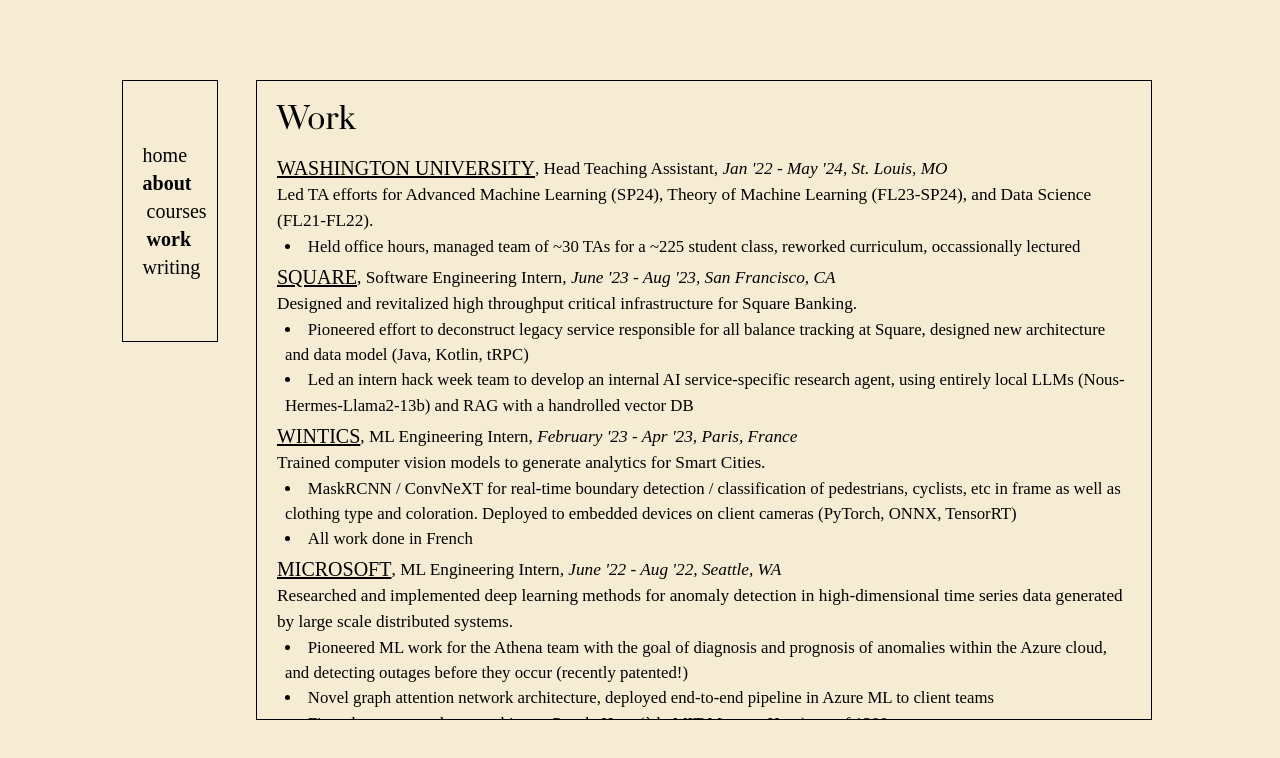
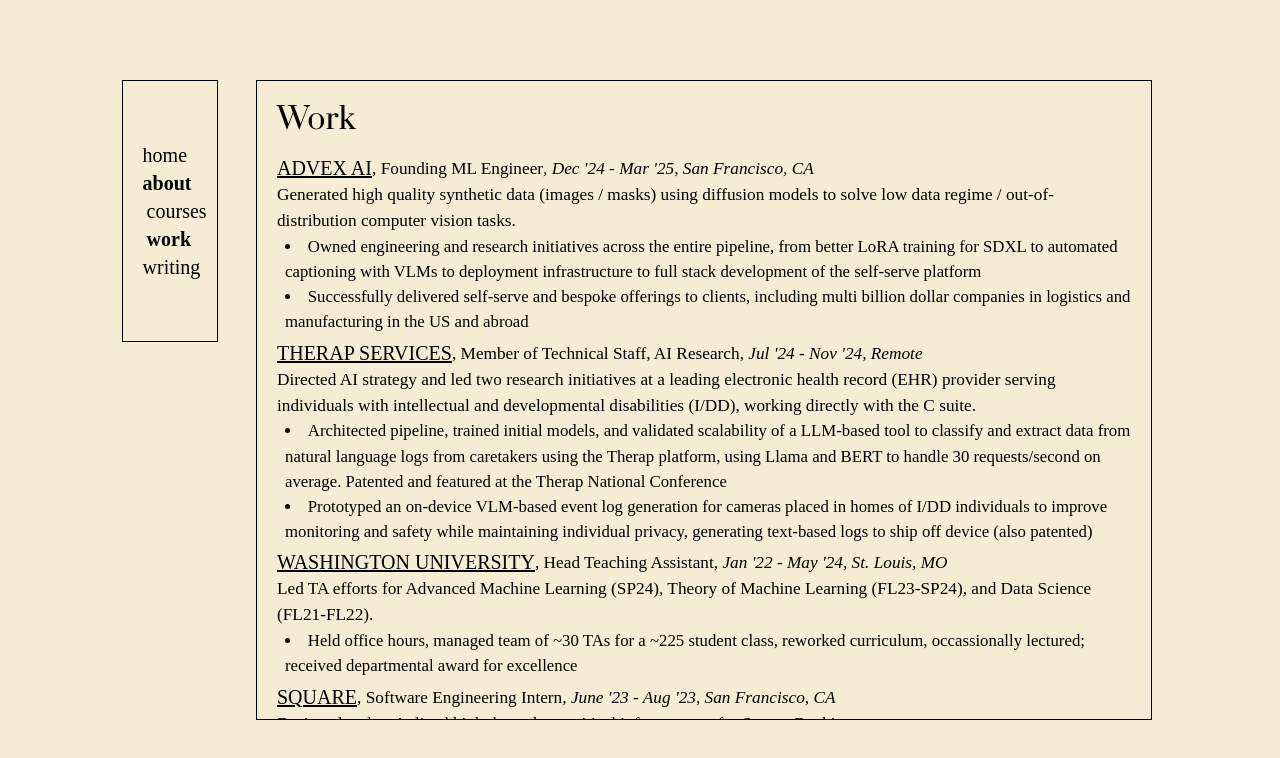
Before and after one commit to wsepesi/ws-personal-site, a Next.js app: page /about/work in a window 1280 px wide. Shown: the top 758 px of the page. Built offline with nearby package versions, Linux system fonts and the light colour scheme; a web font is replaced by a local one.

Commit message:
work update

```diff
--- a/pages/about/work.tsx
+++ b/pages/about/work.tsx
@@ -13,13 +13,35 @@
 
 const positions: Position[] = [
     {
+        company: "ADVEX AI",
+        title: "Founding ML Engineer",
+        location: "San Francisco, CA",
+        dates: "Dec '24 - Mar '25",
+        description: "Generated high quality synthetic data (images / masks) using diffusion models to solve low data regime / out-of-distribution computer vision tasks.",
+        bullets: [
+            "Owned engineering and research initiatives across the entire pipeline, from better LoRA training for SDXL to automated captioning with VLMs to deployment infrastructure to full stack development of the self-serve platform",
+            "Successfully delivered self-serve and bespoke offerings to clients, including multi billion dollar companies in logistics and manufacturing in the US and abroad"
+        ]
+    },
+    {
+        company: "THERAP SERVICES",
+        title: "Member of Technical Staff, AI Research",
+        location: "Remote",
+        dates: "Jul '24 - Nov '24",
+        description: "Directed AI strategy and led two research initiatives at a leading electronic health record (EHR) provider serving individuals with intellectual and developmental disabilities (I/DD), working directly with the C suite.",
+        bullets: [
+            "Architected pipeline, trained initial models, and validated scalability of a LLM-based tool to classify and extract data from natural language logs from caretakers using the Therap platform, using Llama and BERT to handle 30 requests/second on average. Patented and featured at the Therap National Conference",
+            "Prototyped an on-device VLM-based event log generation for cameras placed in homes of I/DD individuals to improve monitoring and safety while maintaining individual privacy, generating text-based logs to ship off device (also patented)",
+        ]
+    },
+    {
         company: "WASHINGTON UNIVERSITY",
         title: "Head Teaching Assistant",
         location: "St. Louis, MO",
         dates: "Jan '22 - May '24",
         description: "Led TA efforts for Advanced Machine Learning (SP24), Theory of Machine Learning (FL23-SP24), and Data Science (FL21-FL22).",
         bullets: [
-            "Held office hours, managed team of ~30 TAs for a ~225 student class, reworked curriculum, occassionally lectured"
+            "Held office hours, managed team of ~30 TAs for a ~225 student class, reworked curriculum, occassionally lectured; received departmental award for excellence",
         ]
     },
     {
@@ -29,7 +51,7 @@
         dates: "June '23 - Aug '23",
         description: "Designed and revitalized high throughput critical infrastructure for Square Banking.",
         bullets: [
-            "Pioneered effort to deconstruct legacy service responsible for all balance tracking at Square, designed new architecture and data model (Java, Kotlin, tRPC)",
+            "Pioneered effort to deconstruct legacy service responsible for all balance tracking at Square, designed new architecture and data model",
             "Led an intern hack week team to develop an internal AI service-specific research agent, using entirely local LLMs (Nous-Hermes-Llama2-13b) and RAG with a handrolled vector DB"
         ]
     },
@@ -38,9 +60,9 @@
         title: "ML Engineering Intern",
         location: "Paris, France",
         dates: "February '23 - Apr '23",
-        description: "Trained computer vision models to generate analytics for Smart Cities.",
+        description: "Trained on-camera computer vision models to generate analytics for Smart Cities.",
         bullets: [
-            "MaskRCNN / ConvNeXT for real-time boundary detection / classification of pedestrians, cyclists, etc in frame as well as clothing type and coloration. Deployed to embedded devices on client cameras (PyTorch, ONNX, TensorRT)",
+            "MaskRCNN / ConvNeXT for real-time boundary detection / classification of pedestrians, cyclists, etc in frame as well as clothing type and coloration. Deployed to embedded devices on client cameras (PyTorch, ONNX, TensorRT), including use at the Paris Olympics",
             "All work done in French"
         ]
     },
@@ -51,8 +73,8 @@
         dates: "June '22 - Aug '22",
         description: "Researched and implemented deep learning methods for anomaly detection in high-dimensional time series data generated by large scale distributed systems.",
         bullets: [
-            "Pioneered ML work for the Athena team with the goal of diagnosis and prognosis of anomalies within the Azure cloud, and detecting outages before they occur (recently patented!)",
-            "Novel graph attention network architecture, deployed end-to-end pipeline in Azure ML to client teams",
+            "Pioneered ML work for the Athena team to diagnose anomalies within the Azure cloud, detecting outages before they occur and finding the root cause (patented)",
+            "Trained novel graph attention model to process 10,000+ time-series emitted per team (.95 F1), and deployed end-to-end pipeline in Azure ML to client teams",
             "First place team at the annual intern Puzzle Hunt (à la MIT Mystery Hunt) out of 1300 entrants"
         ]
     },
@@ -61,9 +83,10 @@
         title: "Software Development Intern",
         location: "Minneapolis, MN",
         dates: "June '21 - Aug '21",
-        description: "Revamped onboarding for client non-profits to automate profile and first fundraiser creation with AI.",
+        description: "Created an AI agent to generate first fundraisers and automate profile creation for client non-profits.",
         bullets: [
-            "Developed full stack webapp, using company mission statements, social media and other sources as input to a fine-tuned GPT3 to generate target fundraiser samples specific to the organization"
+            "Fine-tuned GPT3 with existing platform data to create sample fundraisers (titles and descriptions), using web-scraping to effectively prompt the model with non-profit info (e.g. mission statement, social media, etc)",
+            "Developed full stack webapp to package the experience and make onboarding seamless"
         ]
     }
 ]
```
